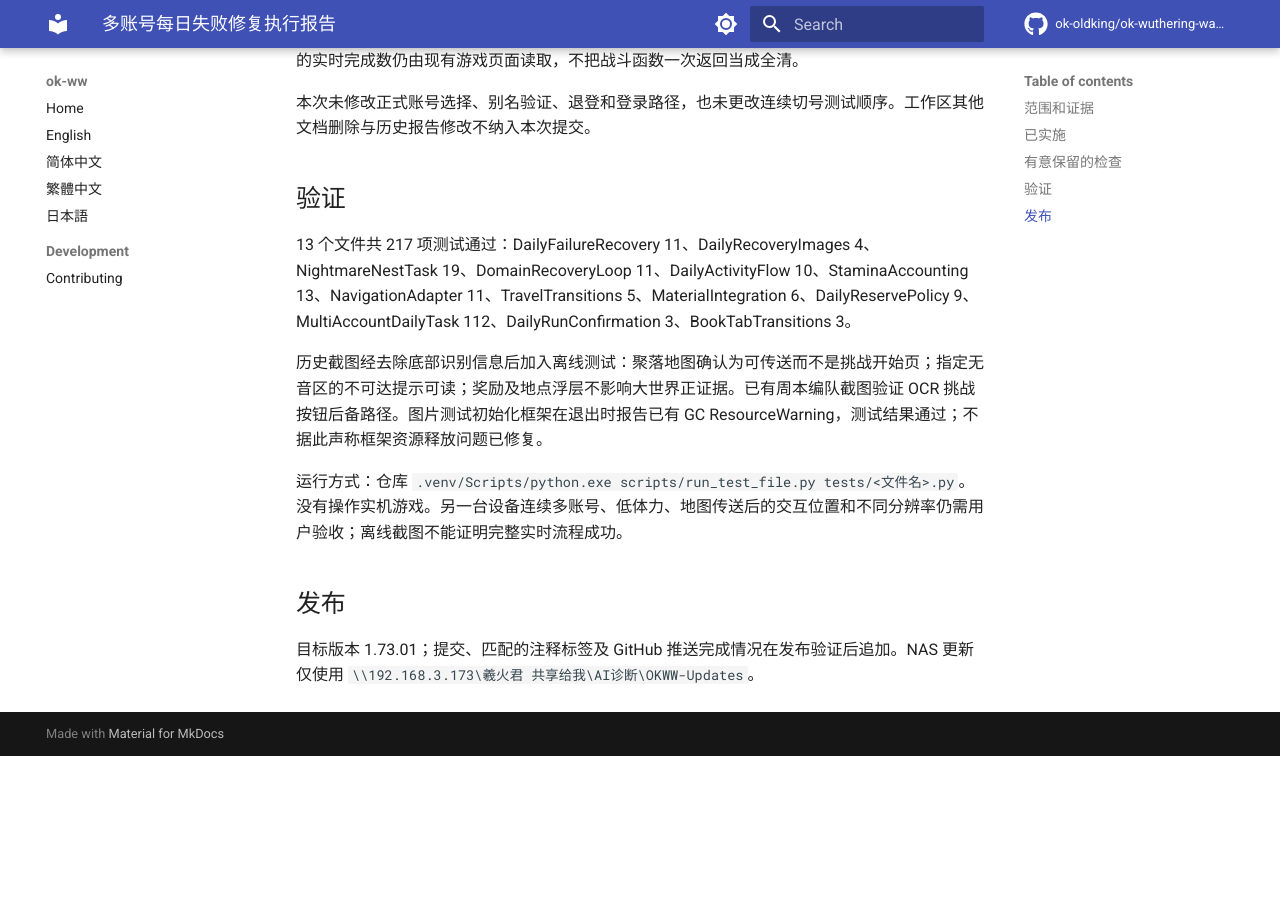
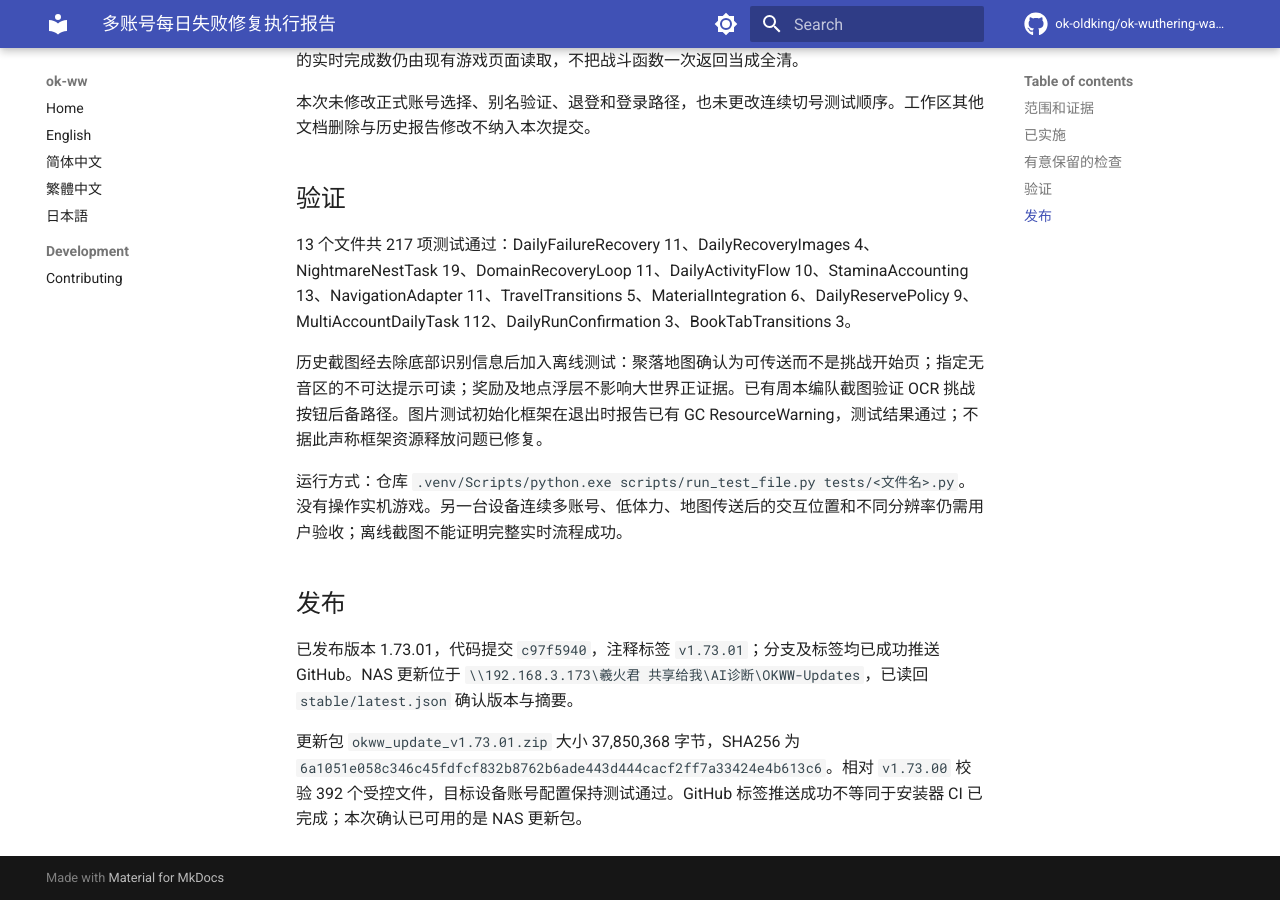
Before and after one commit to xihuojun2020-tech/okww-custom, an MkDocs documentation site: the page built from docs/reviews/2026-09-14-multiaccount-daily-repair-execution.md, in a window 1280 px wide and 900 px high, scrolled down 1209 px. Built offline with MkDocs 1.6.1 and Material for MkDocs 9.7.7, drawn with Linux system fonts in a browser that asks for light colours; comment, search, counter and statistics services are not loaded; before the commit the page ends 1965 px from its top, so only the background shows below that.

Commit message:
docs: record multi-account daily repair publication

```diff
--- a/docs/reviews/2026-09-14-multiaccount-daily-repair-execution.md
+++ b/docs/reviews/2026-09-14-multiaccount-daily-repair-execution.md
@@ -37,4 +37,6 @@
 
 ## 发布
 
-目标版本 1.73.01；提交、匹配的注释标签及 GitHub 推送完成情况在发布验证后追加。NAS 更新仅使用 `\\192.168.3.173\羲火君 共享给我\AI诊断\OKWW-Updates`。
+已发布版本 1.73.01，代码提交 `c97f5940`，注释标签 `v1.73.01`；分支及标签均已成功推送 GitHub。NAS 更新位于 `\\192.168.3.173\羲火君 共享给我\AI诊断\OKWW-Updates`，已读回 `stable/latest.json` 确认版本与摘要。
+
+更新包 `okww_update_v1.73.01.zip` 大小 37,850,368 字节，SHA256 为 `6a1051e058c346c45fdfcf832b8762b6ade443d444cacf2ff7a33424e4b613c6`。相对 `v1.73.00` 校验 392 个受控文件，目标设备账号配置保持测试通过。GitHub 标签推送成功不等同于安装器 CI 已完成；本次确认已可用的是 NAS 更新包。
```
